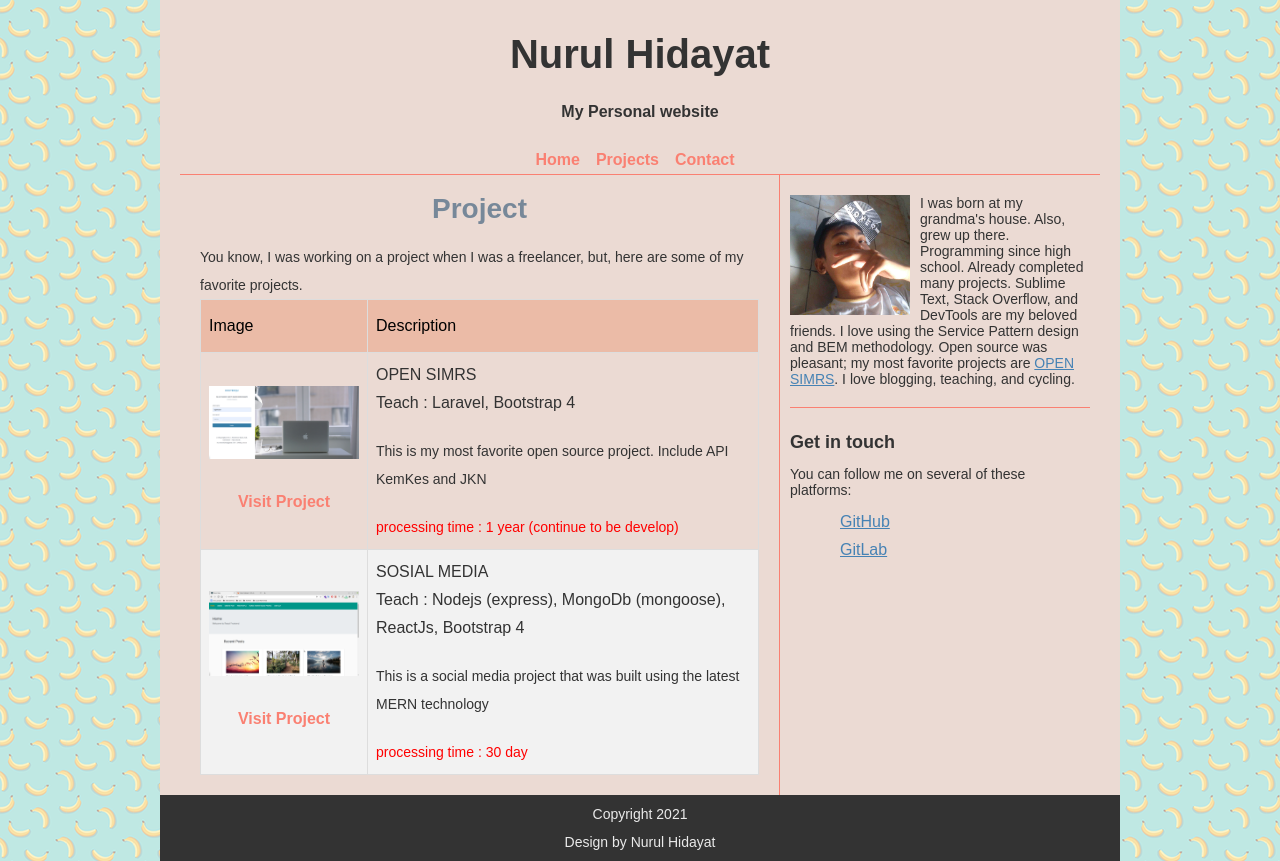
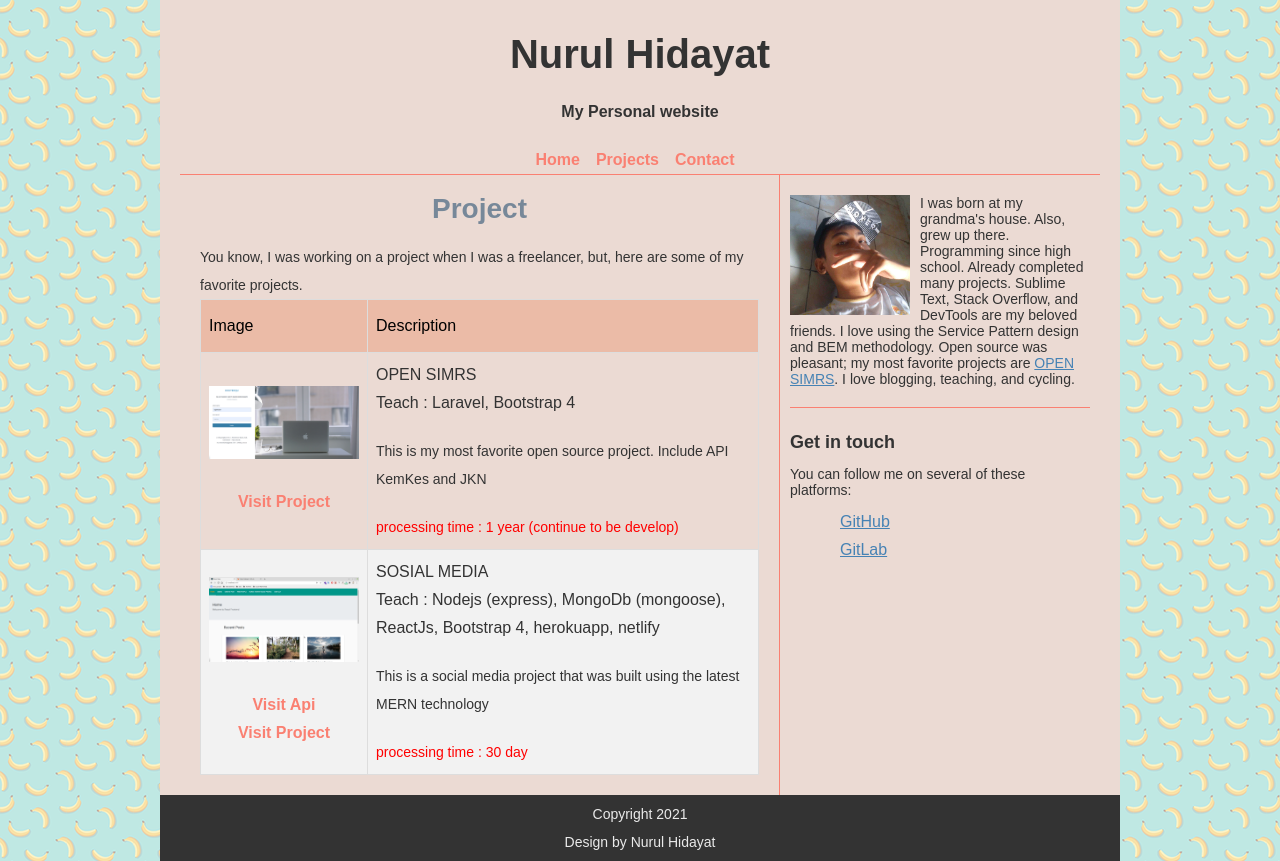
Before and after one commit to nurulcode/personal, a React (Create React App) app: page /projects in a window 1280 px wide. Built offline with nearby package versions, Linux system fonts and the light colour scheme.

Commit message:
link  project sosial media

```diff
--- a/src/core/Projects.js
+++ b/src/core/Projects.js
@@ -49,6 +49,7 @@ const Projects = () => {
                                 </p>
                             </td>
                         </tr>
+
                         <tr>
                             <td scope="row" style={{ textAlign: "center" }}>
                                 <img
@@ -56,22 +57,29 @@ const Projects = () => {
                                     alt="sosial media networks"
                                     style={{ width: "150px" }}
                                 />
-                                <p></p>
-                                <span
-                                    style={{
-                                        color: "salmon",
-                                        fontWeight: "bold",
-                                    }}
-                                    href="/#"
+                                <p>
+                                <a
+                                    href="https://peaceful-badlands-68305.herokuapp.com/"
+                                    target="_blank"
+                                    rel="noopener noreferrer"
+                                >
+                                    Visit Api
+                                </a>
+                                </p>
+                                <a
+                                    href="https://suspicious-tesla-1381ac.netlify.app/"
+                                    target="_blank"
+                                    rel="noopener noreferrer"
                                 >
                                     Visit Project
-                                </span>
+                                </a>
+
                             </td>
                             <td>
                                 <h5>SOSIAL MEDIA</h5>
                                 <span>
                                     Teach : Nodejs (express), MongoDb
-                                    (mongoose), ReactJs, Bootstrap 4
+                                    (mongoose), ReactJs, Bootstrap 4, herokuapp, netlify
                                 </span>
                                 <p>
                                     This is a social media project that was
```
